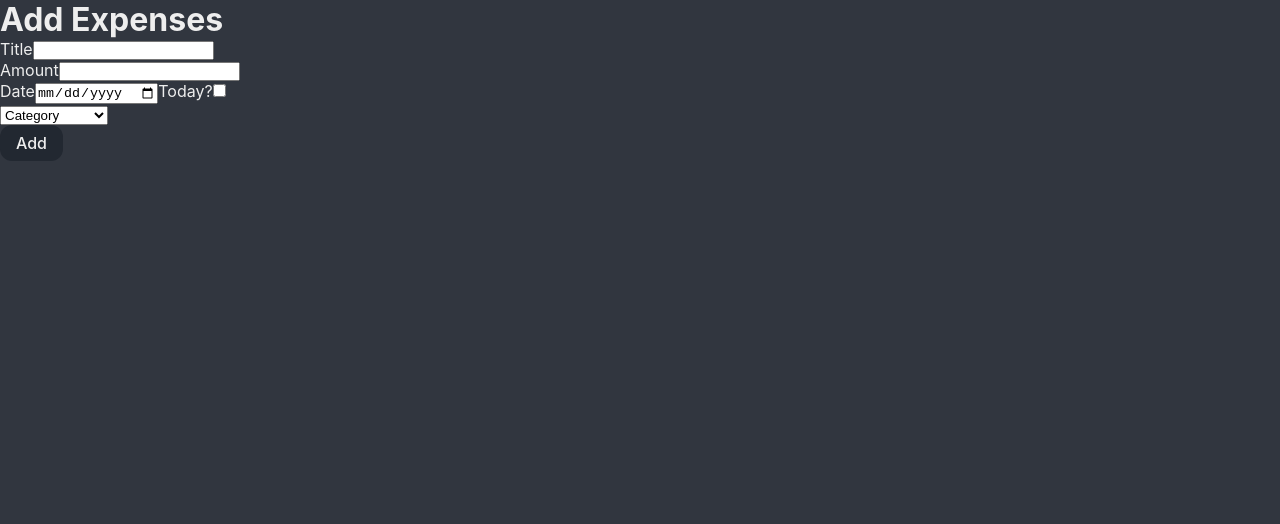
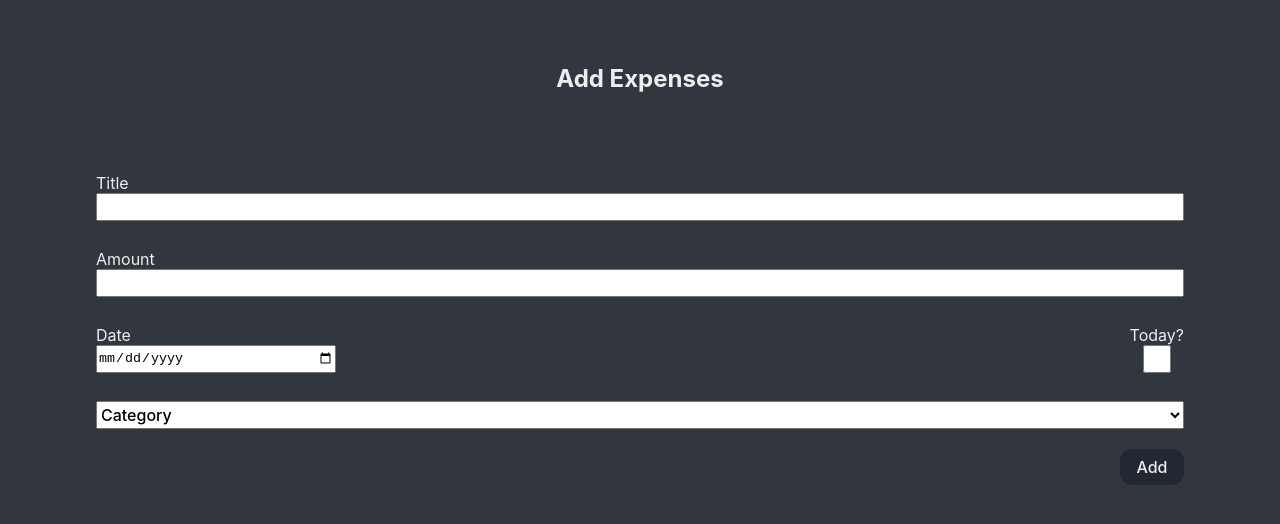
Before and after one commit to erik-johnsen/Expense-Tracker, a React (Vite) app in the folder ETA/: page / in a window 1280 px wide. Shown: the top 524 px of the page. Built offline with nearby package versions, Linux system fonts and the light colour scheme.

Commit message:
designed add expenses page

```diff
--- a/ETA/src/Components/AddExpenseButton/AddExpenseButton.css
+++ b/ETA/src/Components/AddExpenseButton/AddExpenseButton.css
@@ -1,9 +1,13 @@
 
 .form-add_button {
+	position: absolute;
+	right: 0;
+	bottom: -3.5rem;
 	display: flex;
 	justify-content: center;
 	align-items: center;
 	padding: 0.5rem 1rem;
+	width: 4rem;
 	border-radius: var(--border-radius);
 	background-color: var(--color-secondary);
 	color: var(--color-font);
--- a/ETA/src/Components/AddExpensePage/AddExpensePage.css
+++ b/ETA/src/Components/AddExpensePage/AddExpensePage.css
@@ -1,4 +1,45 @@
+.add-expense-page {
+	margin-top: 4rem;
+	gap: 5rem;
+	width: 100%;
+	height: 100%;
+	display: flex;
+	flex-direction: column;
+	align-items: center;
+}
 
 .add-expense-form {
+	position: relative;
+	display: flex;
+	flex-direction: column;
+	gap: 1.75rem;
+	width: 85%;
+}
+
+
+.form-input {
+	display: flex;
+	flex-direction: column;
 
 }
+
+.form-input input, .select-category{
+	height: 1.75rem;
+}
+
+.form-input_date-container {
+	display: flex;
+	flex-direction: row;
+	justify-content: space-between;
+	gap: 1rem;
+}
+
+.form-input_date {
+	width: 15rem;
+}
+
+.select-category {
+	font: var(--font-primary);
+	font-size: var(--font-size-medium);
+	font-weight: var(--font-weight-medium);
+}
--- a/ETA/src/Components/AddExpensePage/AddExpensePage.jsx
+++ b/ETA/src/Components/AddExpensePage/AddExpensePage.jsx
@@ -1,4 +1,5 @@
 import AddExpenseButton from "../AddExpenseButton/AddExpenseButton";
+import './AddExpensePage.css'
 
 export default function AddExpensePage(){
 
@@ -8,6 +9,8 @@ export default function AddExpensePage(){
 
 	return(
 		<>
+
+		<section className="add-expense-page">
 			<h1>Add Expenses</h1>
 
 			<form className="add-expense-form">
@@ -20,16 +23,19 @@ export default function AddExpensePage(){
 					<label htmlFor="amount">Amount</label>
 					<input type="number" name="amount" className="form-input_amount"/>
 				</div>
-			<div className="form-input">
+				<span className="form-input_date-container">
+					<span className="form-input">
 						<label htmlFor="date">Date</label>
-				<input type="date" name="date" className="form-input_date"/>
+						<input type="date" name="date" className="form-input_date" placeholder=""/>
+					</span>
 
+					<span className="form-input">
 						<label htmlFor="date-today">Today?</label>
 						<input type="checkbox" name="date-today" className="form-input_date-today"/>
+					</span>
+				</span>
 
-			</div>
-
-			<select className="form-input">
+				<select className="select-category">
 
 					<option selected disabled>Category</option>
 					<option value="housing">Housing</option>
@@ -41,6 +47,7 @@ export default function AddExpensePage(){
 
 				<AddExpenseButton addingExpenseProp={addingExpense}/>
 			</form>
+		</section>
 		</>
 	)
 }
```
Lines whose indentation alone changed are shown as unchanged.
